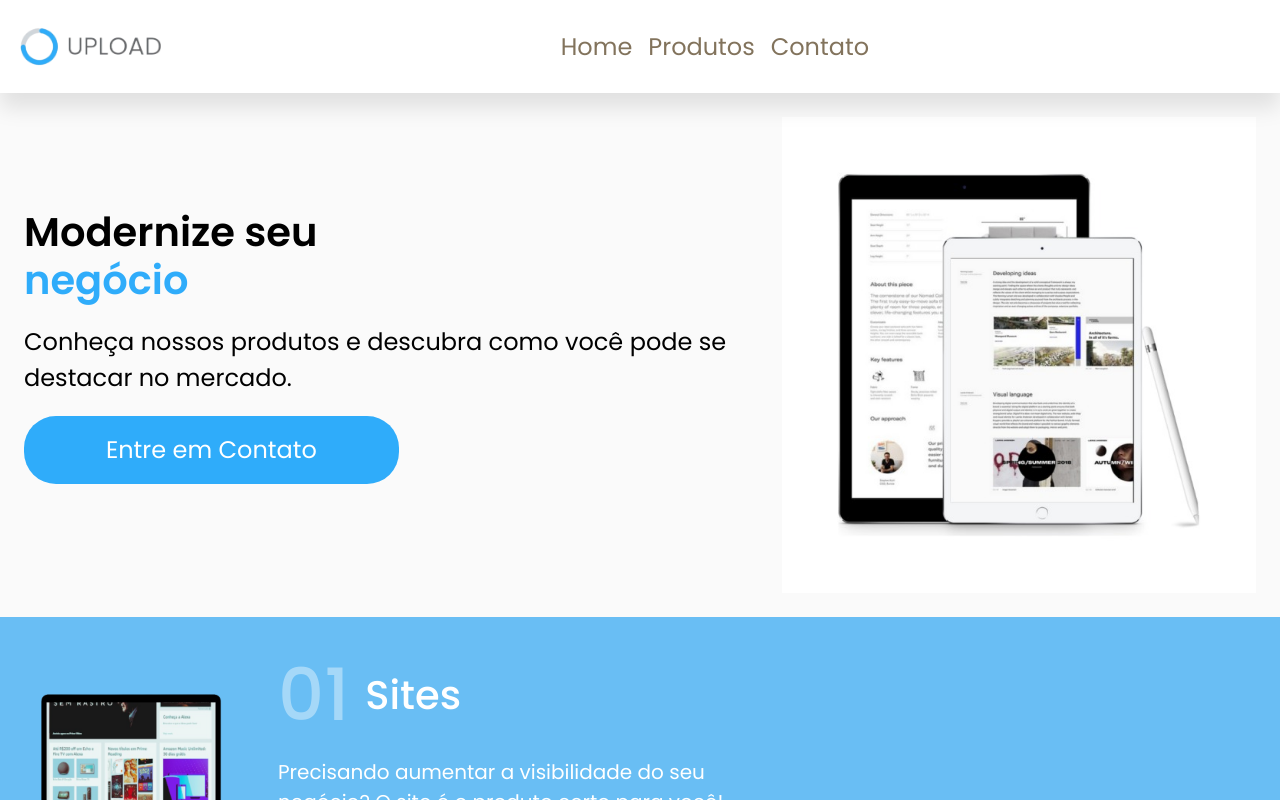
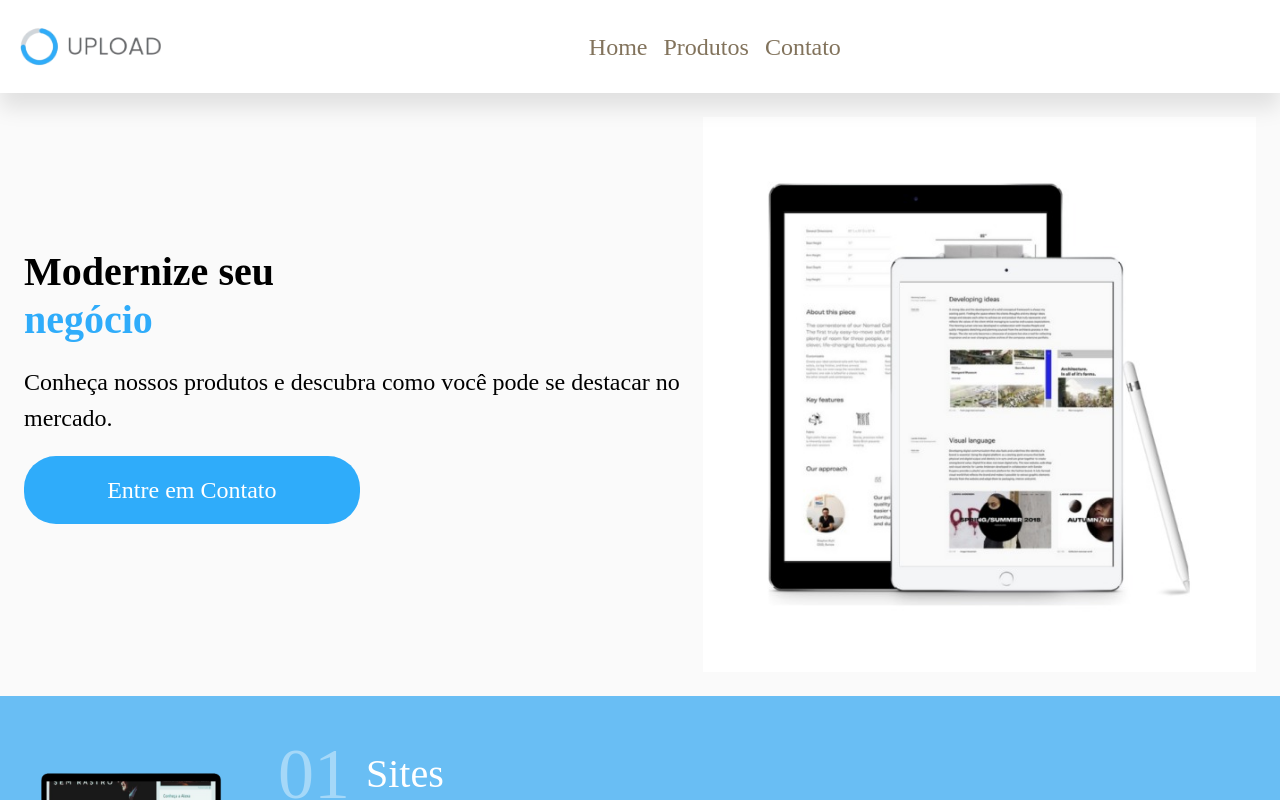
Before and after one commit to upload-empresa/uploadsite, a Next.js app: page /produtos in a window 1280 px wide. Shown: the top 800 px of the page. Built offline with nearby package versions, Linux system fonts and the light colour scheme.

Commit message:
Melhorando o acesso

```diff
--- a/src/components/SEO/head.tsx
+++ b/src/components/SEO/head.tsx
@@ -9,14 +9,9 @@
 
 export function Header({ title, description }: HeaderProps) {
     return (
-        <Head>
-            <meta charSet="UTF-8" />
-            <meta name="viewport" content="width=device-width, initial-scale=1" />
-            <link rel="preconnect" href="https://fonts.googleapis.com" />
-            <link rel="preconnect" href="https://fonts.gstatic.com" crossOrigin='true' />
-            <link href="https://fonts.googleapis.com/css2?family=Poppins:ital,wght@0,200;0,300;0,400;0,500;0,600;0,700;0,800;0,900;1,100;1,200;1,300;1,400;1,500;1,600;1,700;1,800;1,900&display=swap" rel="stylesheet" />
-            <link rel="shortcut icon" href="/favicon.ico" type="image/x-icon" />
-            <title>{title} - Sua empresa sempre um passo à frente</title>
-            <meta name='description' content={`${description}`} />
-        </Head>)
+            <Head>
+                <title>{title} - Sua empresa sempre um passo à frente</title>
+                <meta name='description' content={`${description}`} />
+            </Head>
+        )
 }
--- /dev/null
+++ b/src/pages/_document.tsx
@@ -0,0 +1,21 @@
+import Document, { Html, Head, Main, NextScript } from 'next/document'
+
+export default class MyDocument extends Document {
+    render() {
+        return (
+            <Html lang="pt-br">
+                <Head>
+                    <meta charSet="UTF-8" />
+                    <meta name="viewport" content="width=device-width, initial-scale=1" />
+                    <link rel="preconnect" href="https://fonts.googleapis.com" />
+                    <link rel="preconnect" href="https://fonts.gstatic.com" crossOrigin='true' />
+                    <link href="https://fonts.googleapis.com/css2?family=Quicksand:wght@300;400;500;600;700&display=swap" rel="stylesheet" />
+                </Head>
+                <body>
+                    <Main />
+                    <NextScript />
+                </body>
+            </Html>
+        )
+    }
+}
```
